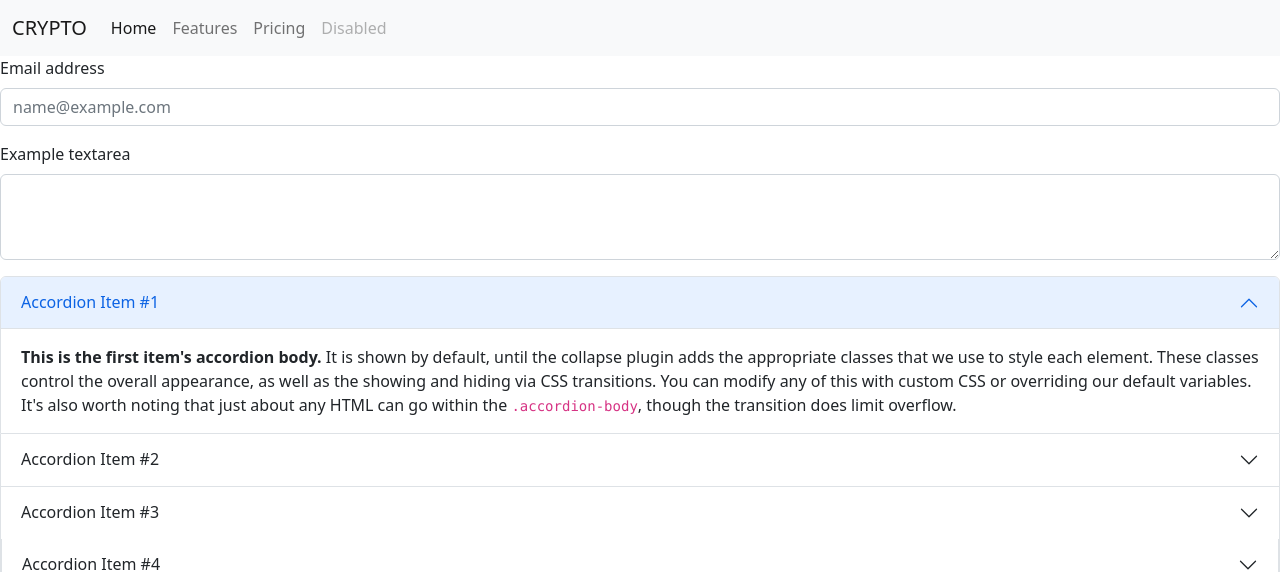
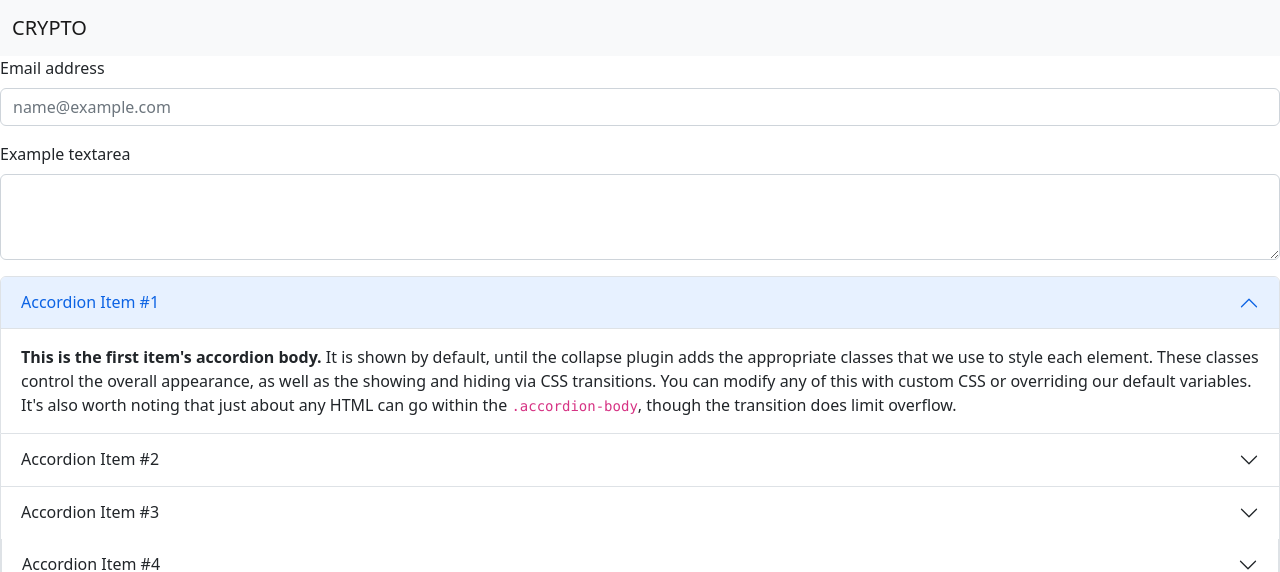
Before and after one commit to 19brayan/BOOSTRAP-JIMENEZ, a plain HTML site: page contacto.html in a window 1280 px wide. Shown: the top 572 px of the page. Drawn offline with nearby package versions, Linux system fonts and the light colour scheme.

Commit message:
actualizacion de contacto html

```diff
--- a/contacto.html
+++ b/contacto.html
@@ -11,26 +11,11 @@
         <header>
             <nav class="navbar navbar-expand-lg bg-light">
                 <div class="container-fluid">
-                  <a class="navbar-brand" href="#">CRYPTO</a>
+                  <a class="navbar-brand" href="./index.html">CRYPTO</a>
                   <button class="navbar-toggler" type="button" data-bs-toggle="collapse" data-bs-target="#navbarNav" aria-controls="navbarNav" aria-expanded="false" aria-label="Toggle navigation">
                     <span class="navbar-toggler-icon"></span>
                   </button>
-                  <div class="collapse navbar-collapse" id="navbarNav">
-                    <ul class="navbar-nav">
-                      <li class="nav-item">
-                        <a class="nav-link active" aria-current="page" href="#">Home</a>
-                      </li>
-                      <li class="nav-item">
-                        <a class="nav-link" href="#">Features</a>
-                      </li>
-                      <li class="nav-item">
-                        <a class="nav-link" href="#">Pricing</a>
-                      </li>
-                      <li class="nav-item">
-                        <a class="nav-link disabled">Disabled</a>
-                      </li>
-                    </ul>
-                  </div>
+
                 </div>
               </nav>
         </header>
@@ -39,7 +24,7 @@
 <!-- FORMULARIO DE CONTACTO  -->
 
 <div class="mb-3">
-    <label for="exampleFormControlInput1" class="form-label">Email address</label>
+    <label for="exampleFormControlInput1" class="form-label">  Email address</label>
     <input type="email" class="form-control" id="exampleFormControlInput1" placeholder="name@example.com">
   </div>
   <div class="mb-3">
```
Also changed, not shown: index.html (+2 -2 lines).
